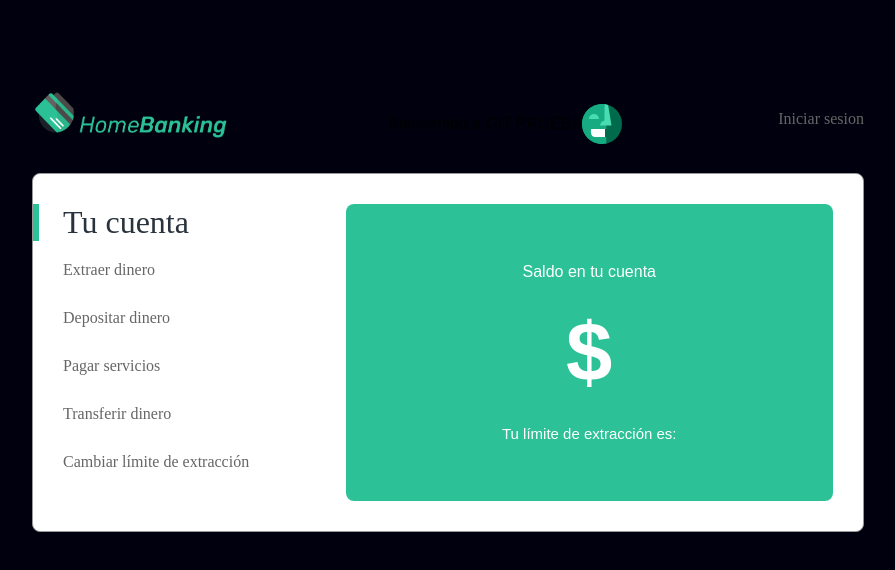
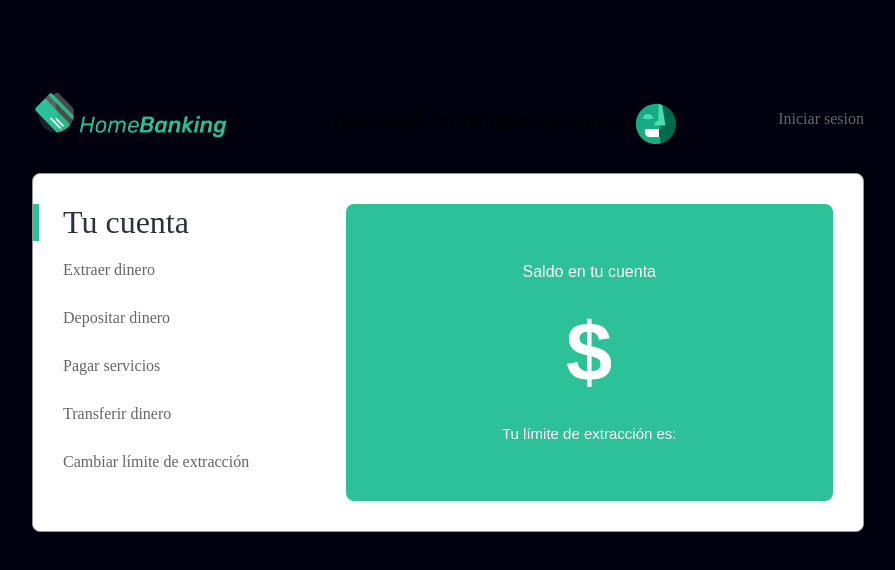
Before and after one commit to DanielaMdH/acamica-homebanking, a plain HTML site: page index_gitPrueba.html in a window 1280 px wide. Shown: the whole page, without its empty margins (192-1087 px from the left). Drawn offline with Linux system fonts and the light colour scheme.

Commit message:
quinto commit

```diff
--- a/index_gitPrueba.html
+++ b/index_gitPrueba.html
@@ -13,7 +13,7 @@
     <div class="header">
       <img class="logo" src="img/logo.png"/>
       <div class="align-left">
-        <span id="nombre_user">Bienvenido/a GIT PRUEBA</span>
+        <span id="nombre_user">Bienvenido/a GIT PRUEBA commit master</span>
         <img class="avatar" src="img/avatar.svg"/>
       </div>
 	  				<button id="btnInicioDeSesion" class="links" onclick="iniciarSesion() ">Iniciar sesion</button>
```
